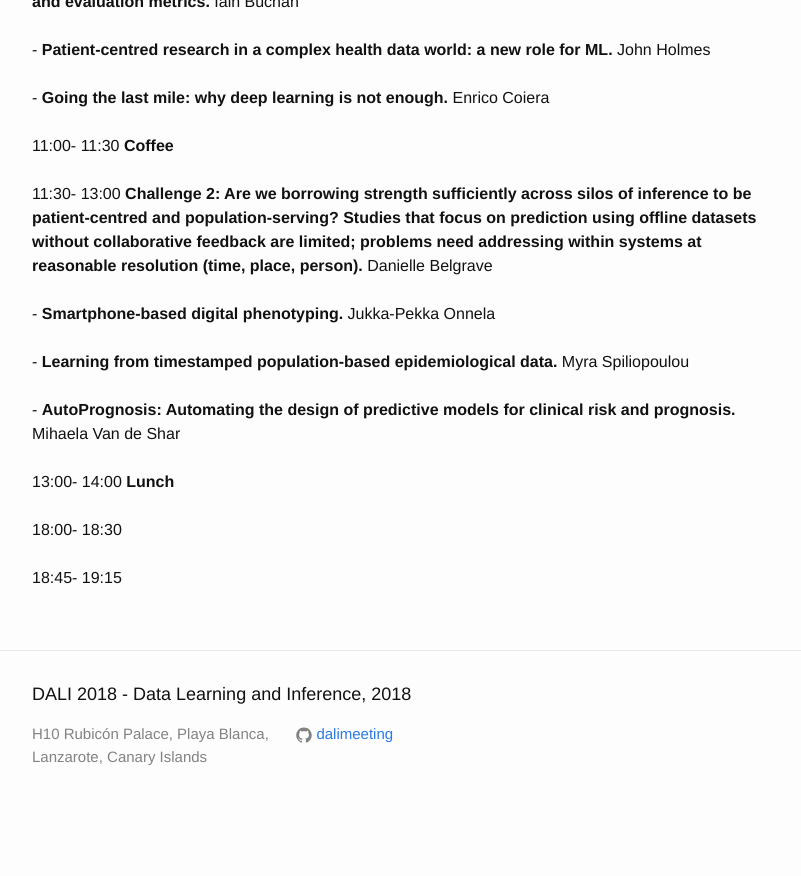
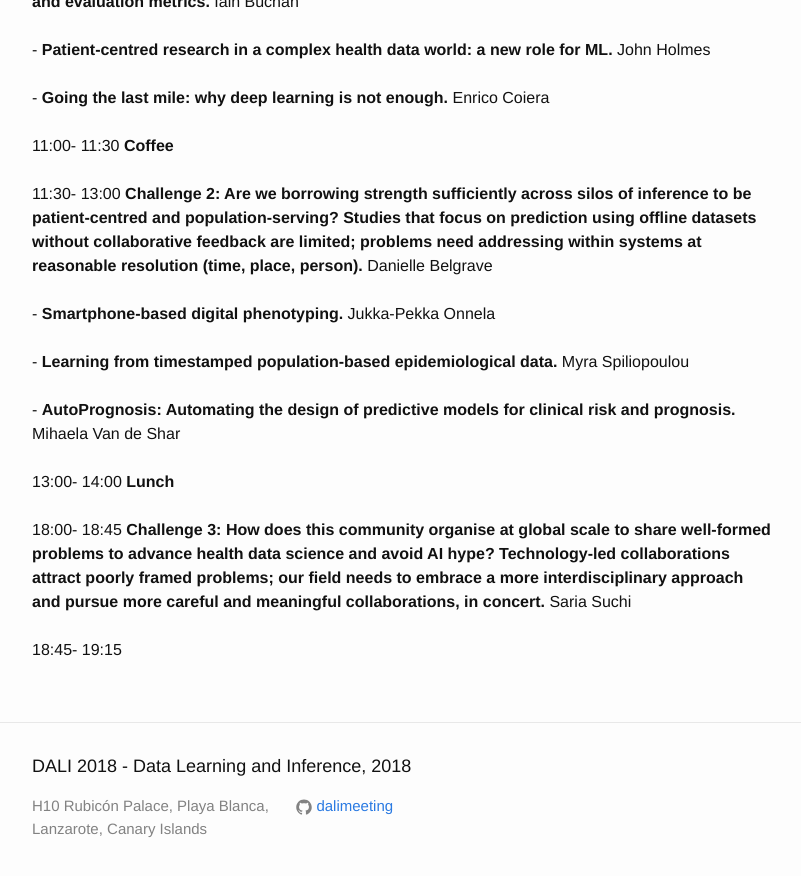
Before and after one commit to dalimeeting/dalimeeting.github.io, a Jekyll site: the page built from _posts/2018-04-05-workshopHealthCare.md, in a window 1280 px wide and 900 px high, scrolled down 1306 px. Shown: the top 876 px of the window, without its empty margins (238-1039 px from the left). Built offline with Jekyll 4.4.1, drawn with Linux system fonts in a browser that asks for light colours; before the commit the page ends 2134 px from its top, so only the background shows below that.

Commit message:
Update 2018-04-05-workshopHealthCare.md

```diff
--- a/_posts/2018-04-05-workshopHealthCare.md
+++ b/_posts/2018-04-05-workshopHealthCare.md
@@ -112,15 +112,15 @@ talks:
 - title: Lunch
   start: "13:00"
   end: "14:00"
-- title:
+- title: "Challenge 3: How does this community organise at global scale to share well-formed problems to advance health data science and avoid AI hype? Technology-led collaborations attract poorly framed problems; our field needs to embrace a more interdisciplinary approach and pursue more careful and meaningful collaborations, in concert."
   author:
-  - given:
-    family:
+  - given: Saria
+    family: Suchi
     url:
     institute:
   youtube:
   start: "18:00"
-  end: "18:30"
+  end: "18:45"
 - title:
   author:
   - given:
```
